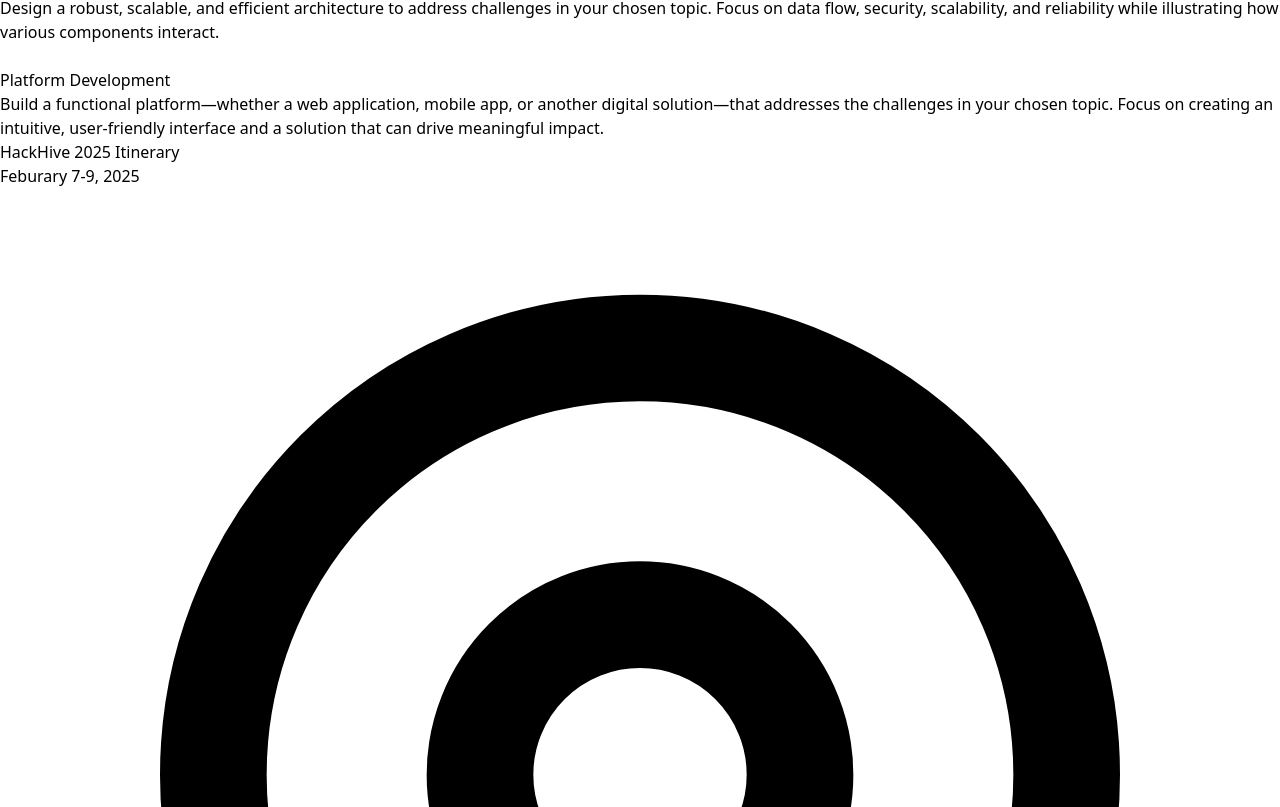
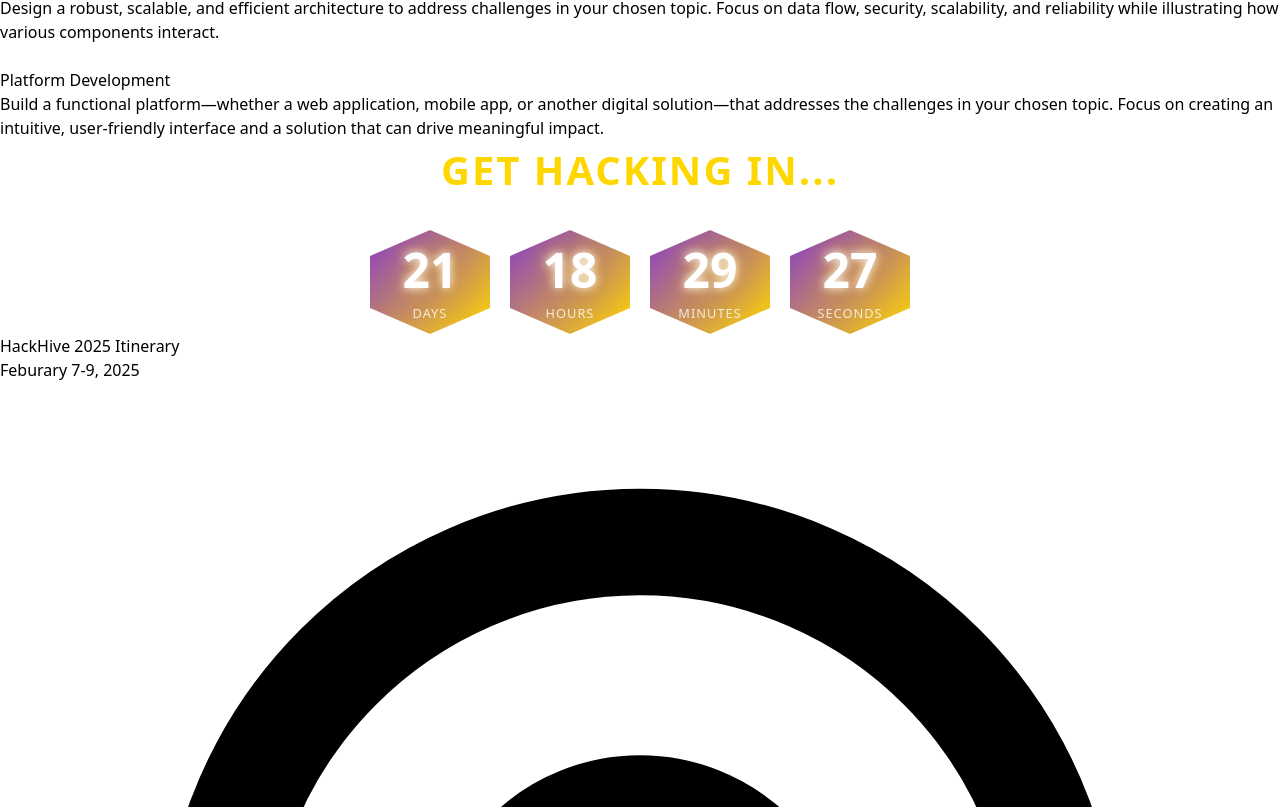
Before and after one commit to RosieKhurmi/HackHive, an Angular app: page / in a window 1280 px wide. Shown: the part 2053-2860 px from the top of the page. Built offline with nearby package versions, Linux system fonts and the light colour scheme.

Commit message:
style: updated css to apply hive like design to countdown

```diff
--- a/src/app/features/home/home.component.css
+++ b/src/app/features/home/home.component.css
@@ -1,10 +1,4 @@
 .gradient-text {
-    background: linear-gradient(
-      to right,
-      rgb(43, 43, 49),
-      rgb(131, 67, 192),
-      rgb(43, 43, 49)
-    );
     background-size: 200% auto;
     color: transparent;
     -webkit-background-clip: text;
@@ -12,6 +6,97 @@
     animation: shine 10s linear infinite;
 }
 
+.hex-grid.decorative {
+  position: absolute;
+  display: grid;
+  grid-template-columns: repeat(auto-fill, 80px); /* Repeat hexagons */
+  gap: 10px;
+  width: 100%;
+  height: 100%;
+  top: 0;
+  left: 0;
+  z-index: -1;
+  opacity: 0.2;
+}
+
+.hex-grid.decorative .hex {
+  position: relative;
+  width: 80px;
+  height: 69px;
+  background: linear-gradient(135deg, #873cc8, #ffd700);
+  clip-path: polygon(
+    50% 0%,
+    100% 25%,
+    100% 75%,
+    50% 100%,
+    0% 75%,
+    0% 25%
+  ); /* Hexagon Shape */
+}
+
+.countdown-header {
+  font-size: 2.5rem;
+  color: #ffd700; /* Gold */
+  text-align: center;
+  margin-bottom: 30px;
+  text-transform: uppercase;
+  letter-spacing: 2px;
+  font-weight: bold;
+}
+
+/* Countdown Hexagonal Grid */
+.hex-grid.countdown {
+  display: flex;
+  justify-content: center;
+  gap: 20px;
+}
+
+/* Main Countdown Hexagons */
+.hex.large {
+  position: relative;
+  width: 120px;
+  height: 104px;
+  background: linear-gradient(135deg, #873cc8, #ffd700);
+  clip-path: polygon(
+    50% 0%,
+    100% 25%,
+    100% 75%,
+    50% 100%,
+    0% 75%,
+    0% 25%
+  ); /* Hexagon Shape */
+  display: flex;
+  justify-content: center;
+  align-items: center;
+  flex-direction: column;
+  box-shadow: 0 10px 20px rgba(0, 0, 0, 0.5), 0 0 15px rgba(255, 215, 0, 0.7);
+  transition: transform 0.3s ease, box-shadow 0.3s ease;
+}
+
+.hex.large:hover {
+  transform: translateY(-10px) scale(1.1);
+  box-shadow: 0 15px 30px rgba(0, 0, 0, 0.7), 0 0 20px rgba(255, 215, 0, 1);
+}
+
+/* Countdown Digits */
+.digit {
+  font-size: 3rem;
+  font-weight: bold;
+  color: white;
+  text-shadow: 0 0 10px #ffffff, 0 0 20px #ffd700, 0 0 30px #873cc8;
+  line-height: 1.2;
+}
+
+/* Unit Labels */
+.hex.large small {
+  font-size: 0.8rem;
+  color: #ffffff;
+  text-transform: uppercase;
+  margin-top: 5px;
+  letter-spacing: 1px;
+  opacity: 0.8;
+}
+
 @keyframes shine {
     to {
         background-position: 200% center;
--- a/src/app/features/home/home.component.html
+++ b/src/app/features/home/home.component.html
@@ -80,6 +80,45 @@
   </div>
 </section>
 
+<!--Countdown-->
+<section class="bg-zinc-100 border-b py-8">
+
+    <div class="hex-grid decorative">
+      <!-- Decorative Hexagons -->
+      <div class="hex"></div>
+      <div class="hex"></div>
+      <div class="hex"></div>
+      <div class="hex"></div>
+      <div class="hex"></div>
+      <div class="hex"></div>
+    </div>
+    <div class="countdown-container">
+      <h1 class="countdown-header">Get Hacking In...</h1>
+      <div class="hex-grid countdown">
+        <!-- Main Countdown Hexagons -->
+        <div class="hex large">
+          <span class="digit">{{ timeLeft.days }}</span>
+          <small>Days</small>
+        </div>
+        <div class="hex large">
+          <span class="digit">{{ timeLeft.hours }}</span>
+          <small>Hours</small>
+        </div>
+        <div class="hex large">
+          <span class="digit">{{ timeLeft.minutes }}</span>
+          <small>Minutes</small>
+        </div>
+        <div class="hex large">
+          <span class="digit">{{ timeLeft.seconds }}</span>
+          <small>Seconds</small>
+        </div>
+      </div>
+    </div>
+
+
+</section>
+
+
 <section class="bg-zinc-100 border-b py-8">
   <div class="container max-w-5xl mx-auto m-8mt-8">
     <p class="w-full my-2 text-4xl font-bold leading-tight">
```
